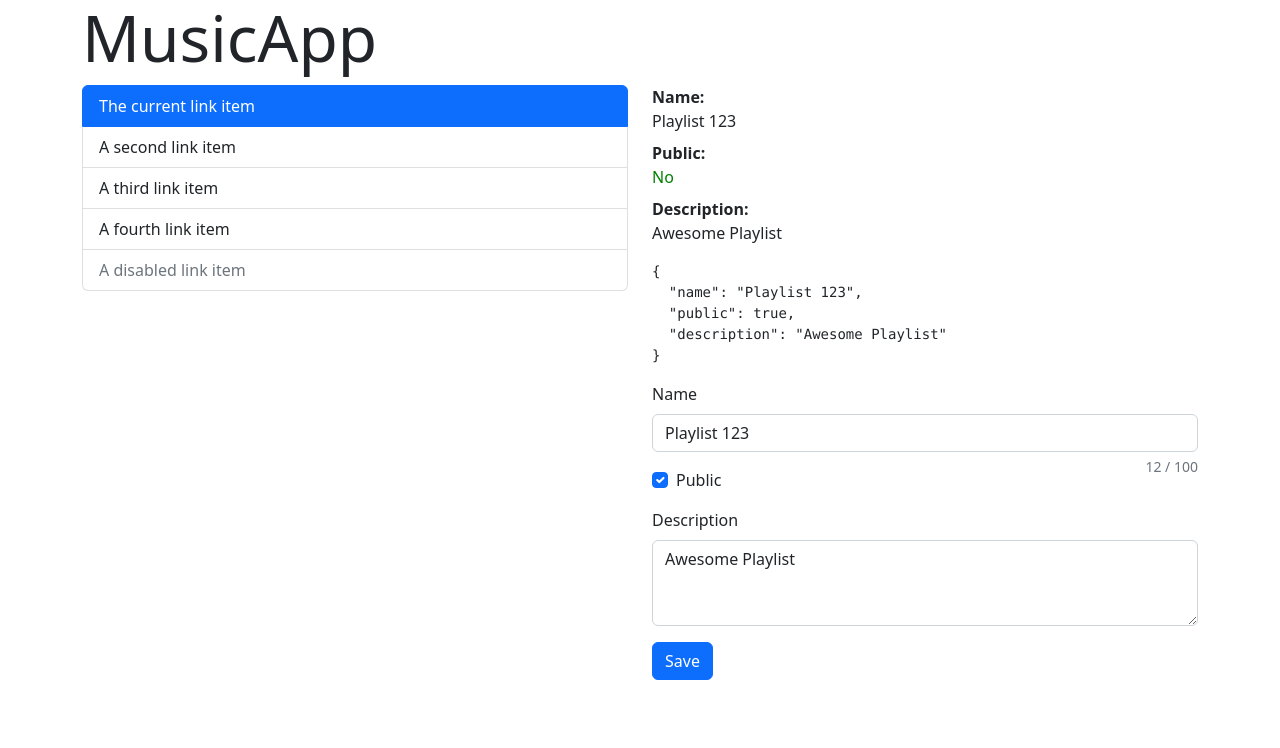
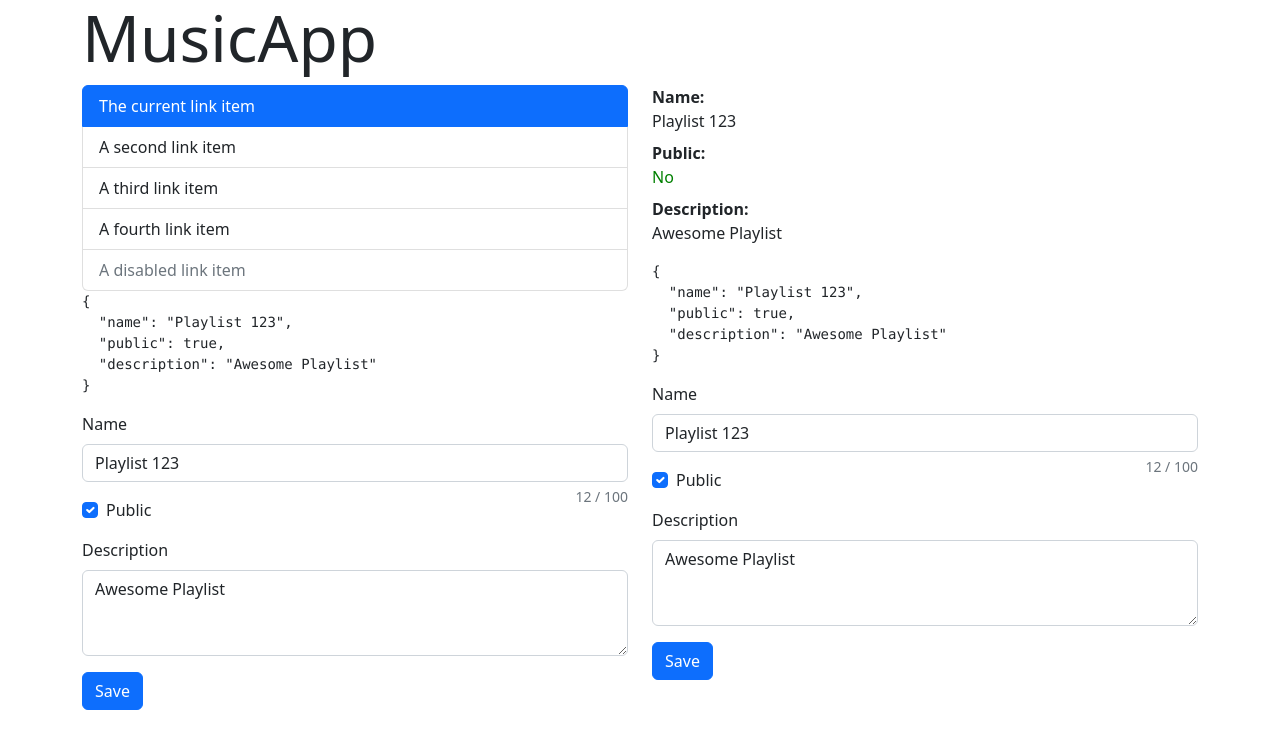
Before and after one commit to ev45ive/sages-react-open-grudzien, a React (Create React App) app: page / in a window 1280 px wide. Shown: the top 748 px of the page. Built offline with nearby package versions, Linux system fonts and the light colour scheme.

Commit message:
Hooks store data in Tree (Fibers)

```diff
--- a/src/playlists/containers/PlaylistsView.tsx
+++ b/src/playlists/containers/PlaylistsView.tsx
@@ -21,6 +21,7 @@ const PlaylistsView = (props: Props) => {
       <div className="row">
         <div className="col">
           <PlaylistList />
+          <PlaylistEditor />
         </div>
         <div className="col">
           <PlaylistDetails playlist={selected} />
```
